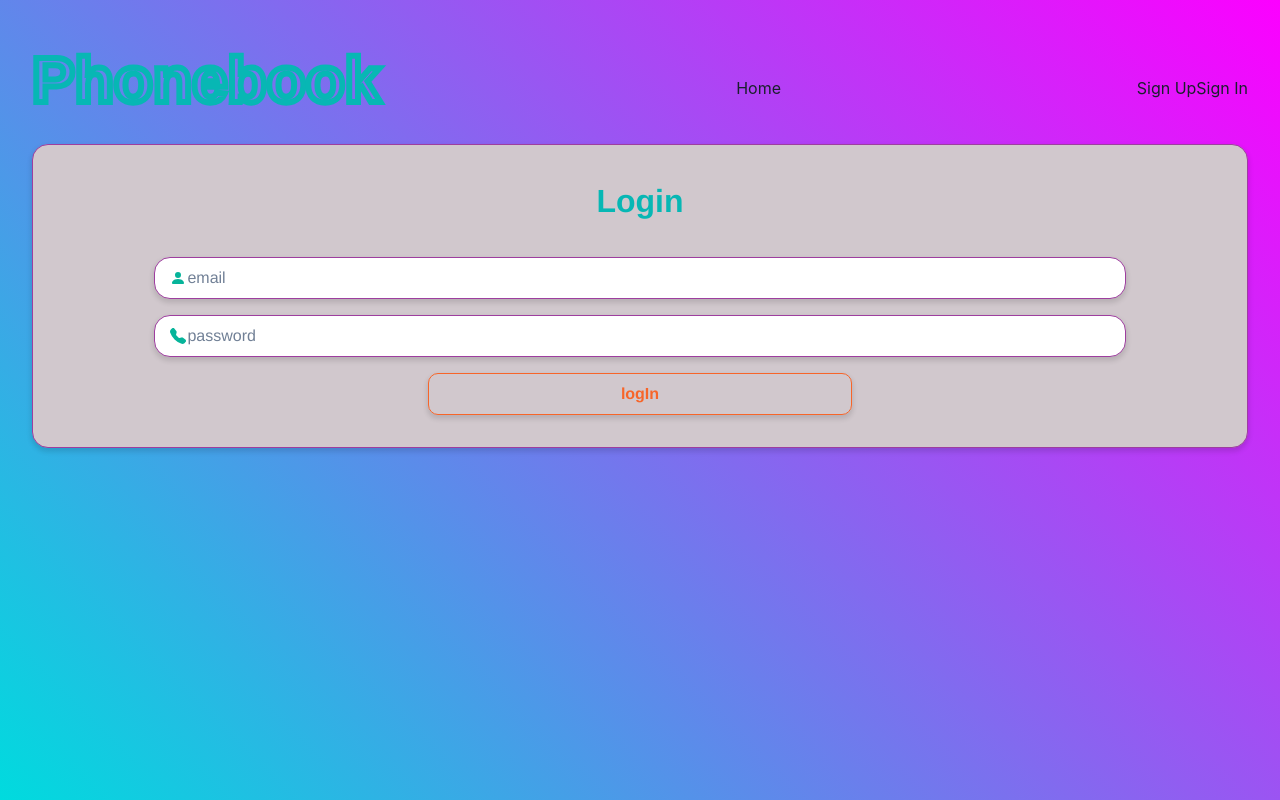
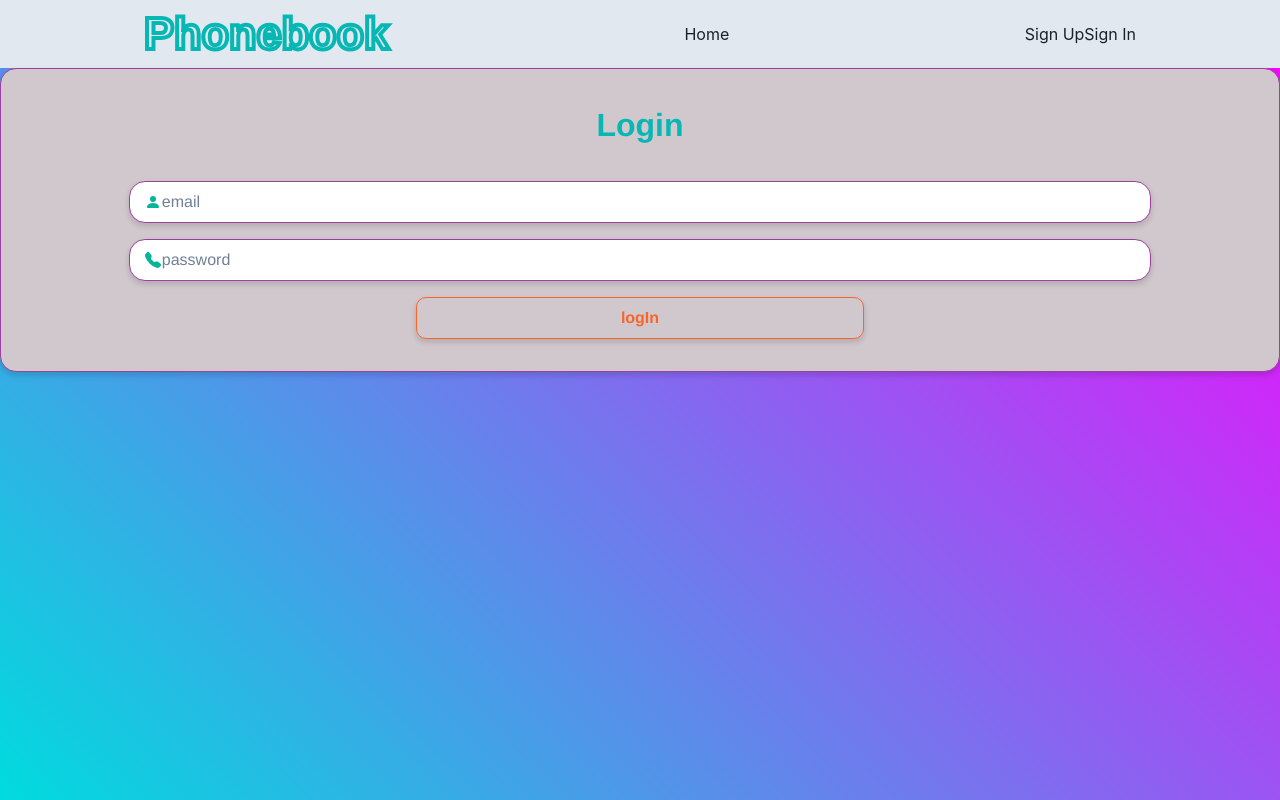
Before and after one commit to namhels/goit-react-hw-08-phonebook, a React (Create React App) app: page /goit-react-hw-08-phonebook/login in a window 1280 px wide. Built offline with nearby package versions, Linux system fonts and the light colour scheme.

Commit message:
styled header

```diff
--- a/src/App.jsx
+++ b/src/App.jsx
@@ -26,7 +26,7 @@ const App = () => {
 
   return (
     <Box
-      p={5}
+      pb={4}
       minHeight="100vh"
       backgroundImage="linear-gradient(45deg, rgb(0, 219, 222), rgb(252, 0, 255))"
     >
--- a/src/components/AppBar/AppBar.jsx
+++ b/src/components/AppBar/AppBar.jsx
@@ -2,20 +2,25 @@ import Navigation from 'components/Navigation';
 import UserMenu from 'components/UserMenu';
 import AuthNav from 'components/AuthNav';
 import { useAuth } from 'hooks';
-import { Flex, Spacer } from '@chakra-ui/react';
+import { Box, Container, Flex, Spacer, useColorMode } from '@chakra-ui/react';
 import { Headline } from 'components/Title';
 
 const AppBar = () => {
   const { isLoggedIn } = useAuth();
+  const { colorMode } = useColorMode();
 
   return (
-    <Flex as="header" minWidth="max-content" alignItems="center" gap="2">
+    <Box as="header" bg={colorMode === 'dark' ? 'gray.600' : 'gray.200'}>
+      <Container maxW={['full', 'container.lg']}>
+        <Flex alignItems="center">
           <Headline HeadlineLogo>Phonebook</Headline>
           <Spacer />
           <Navigation />
           <Spacer />
           {isLoggedIn ? <UserMenu /> : <AuthNav />}
         </Flex>
+      </Container>
+    </Box>
   );
 };
 
--- a/src/components/ContactItem/ContactItem.Styled.js
+++ b/src/components/ContactItem/ContactItem.Styled.js
@@ -44,7 +44,7 @@ const Button = styled.button`
     color: ${p => p.theme.colors.halloween[3]};
     background-color: ${p => p.theme.colors.halloween[1]};
     border-color: ${p => p.theme.colors.halloween[3]};
-    letter-spacing: ${p => p.theme.space[1]}px;
+    /* transform: scale(1.1); */
   }
 `;
 
--- a/src/components/ContactList/ContactList.Styled.js
+++ b/src/components/ContactList/ContactList.Styled.js
@@ -4,7 +4,6 @@ const List = styled.ul`
   display: flex;
   flex-direction: column;
   align-items: center;
-  width: 435px;
   padding-top: ${p => p.theme.space[5]}px;
   padding-bottom: ${p => p.theme.space[5]}px;
   background-color: ${p => p.theme.colors.halloween[4]};
--- a/src/components/Formik/FormikForm.Styled.js
+++ b/src/components/Formik/FormikForm.Styled.js
@@ -107,7 +107,7 @@ const Button = styled.button`
     color: ${p => p.theme.colors.halloween[1]};
     background-color: ${p => p.theme.colors.halloween[3]};
     border-color: ${p => p.theme.colors.halloween[1]};
-    letter-spacing: ${p => p.theme.space[1]}px;
+    transform: scale(1.1);
   }
 `;
 
--- a/src/components/Navigation/Navigation.jsx
+++ b/src/components/Navigation/Navigation.jsx
@@ -1,14 +1,34 @@
 import { NavLink } from 'react-router-dom';
+import { Breadcrumb, BreadcrumbItem, BreadcrumbLink } from '@chakra-ui/react';
 import { useAuth } from 'hooks';
 
 const Navigation = () => {
   const { isLoggedIn } = useAuth();
 
   return (
-    <nav>
-      <NavLink to="/">Home</NavLink>
-      {isLoggedIn && <NavLink to="/contacts">Contacts</NavLink>}
-    </nav>
+    <Breadcrumb separator="">
+      <BreadcrumbItem _hover={{ color: 'white', bg: 'blue.500' }}>
+        <BreadcrumbLink as={NavLink} to="/">
+          Home
+        </BreadcrumbLink>
+      </BreadcrumbItem>
+      {isLoggedIn && (
+        <BreadcrumbItem isCurrentPage>
+          <BreadcrumbLink as={NavLink} to="/contacts">
+            Contacts
+          </BreadcrumbLink>
+        </BreadcrumbItem>
+      )}
+
+      {/* <BreadcrumbItem isCurrentPage>
+        <BreadcrumbLink>Contact</BreadcrumbLink>
+      </BreadcrumbItem> */}
+    </Breadcrumb>
+
+    // <nav>
+    //   <NavLink to="/">Home</NavLink>
+    //   {isLoggedIn && <NavLink to="/contacts">Contacts</NavLink>}
+    // </nav>
   );
 };
 
--- a/src/components/Title/Title.Styled.js
+++ b/src/components/Title/Title.Styled.js
@@ -9,7 +9,7 @@ const Headline = styled.h1`
   color: ${p => p.theme.colors.halloween[0]};
   transition: all 300ms;
   :hover {
-    letter-spacing: ${p => p.theme.space[2]}px;
+    transform: scale(1.1);
     filter: drop-shadow(4px 8px 3px ${p => p.theme.colors.halloween[1]});
   }
 
@@ -17,8 +17,9 @@ const Headline = styled.h1`
     p.HeadlineLogo &&
     css`
       max-width: 100%;
-      font-size: ${p => p.theme.fontSizes.xl};
-      -webkit-text-stroke: 6px ${p => p.theme.colors.halloween[0]};
+      padding-bottom: 0;
+      font-size: 45px;
+      -webkit-text-stroke: 4px ${p => p.theme.colors.halloween[0]};
       -webkit-text-fill-color: transparent;
     `}
 `;
--- a/src/pages/Contacts/Contacts.jsx
+++ b/src/pages/Contacts/Contacts.jsx
@@ -1,17 +1,20 @@
-import Box from 'components/Box';
+import { Box, useColorMode } from '@chakra-ui/react';
 import ContactList from 'components/ContactList';
 // import Form from 'components/Form';
 import FormFormik from 'components/Formik';
 
 const Contacts = () => {
+  const { colorMode } = useColorMode();
+
   return (
     <Box
-      bg="backgroundPrimary"
+      bg={colorMode === 'dark' ? 'gray.600' : 'gray.200'}
       boxShadow="small"
       borderRadius={8}
       p={5}
-      maxWidth="435px"
+      maxW={['full', 'container.sm']}
       mx="auto"
+      mt={4}
     >
       <FormFormik />
       <ContactList />
--- a/src/pages/Home/Home.jsx
+++ b/src/pages/Home/Home.jsx
@@ -9,7 +9,6 @@ const Home = () => {
       <Image
         src="https://play-lh.googleusercontent.com/h6z0ro9wtsxb20fgLaIDXJrXtWqDyvm_Bnfk-q3JFbg08R2PgNq8ZSAoUX1DYDXLofPD"
         alt="Phonebook"
-        boxSize="80vh"
       />
     </Container>
   );
```
Lines whose indentation alone changed are shown as unchanged.
